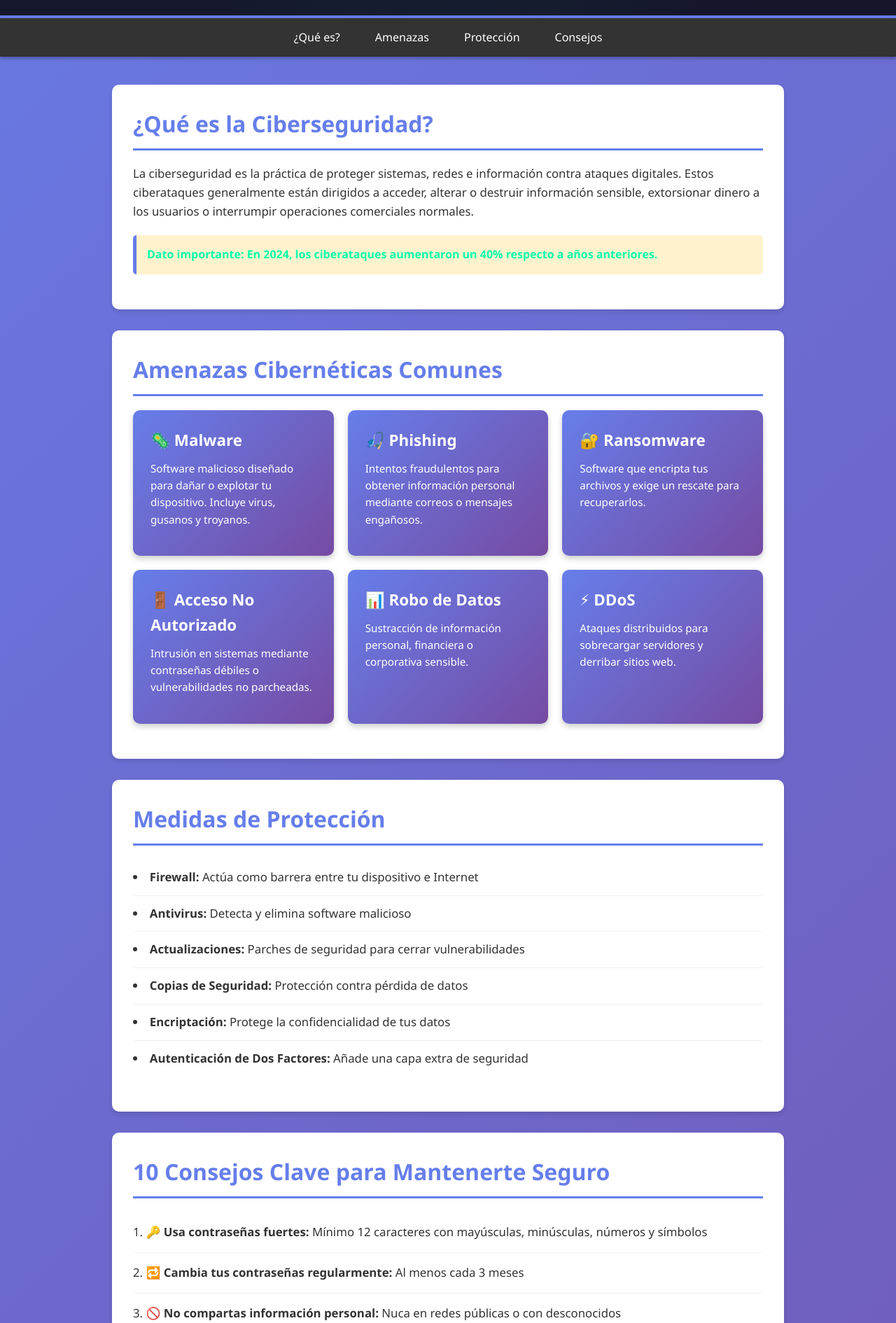
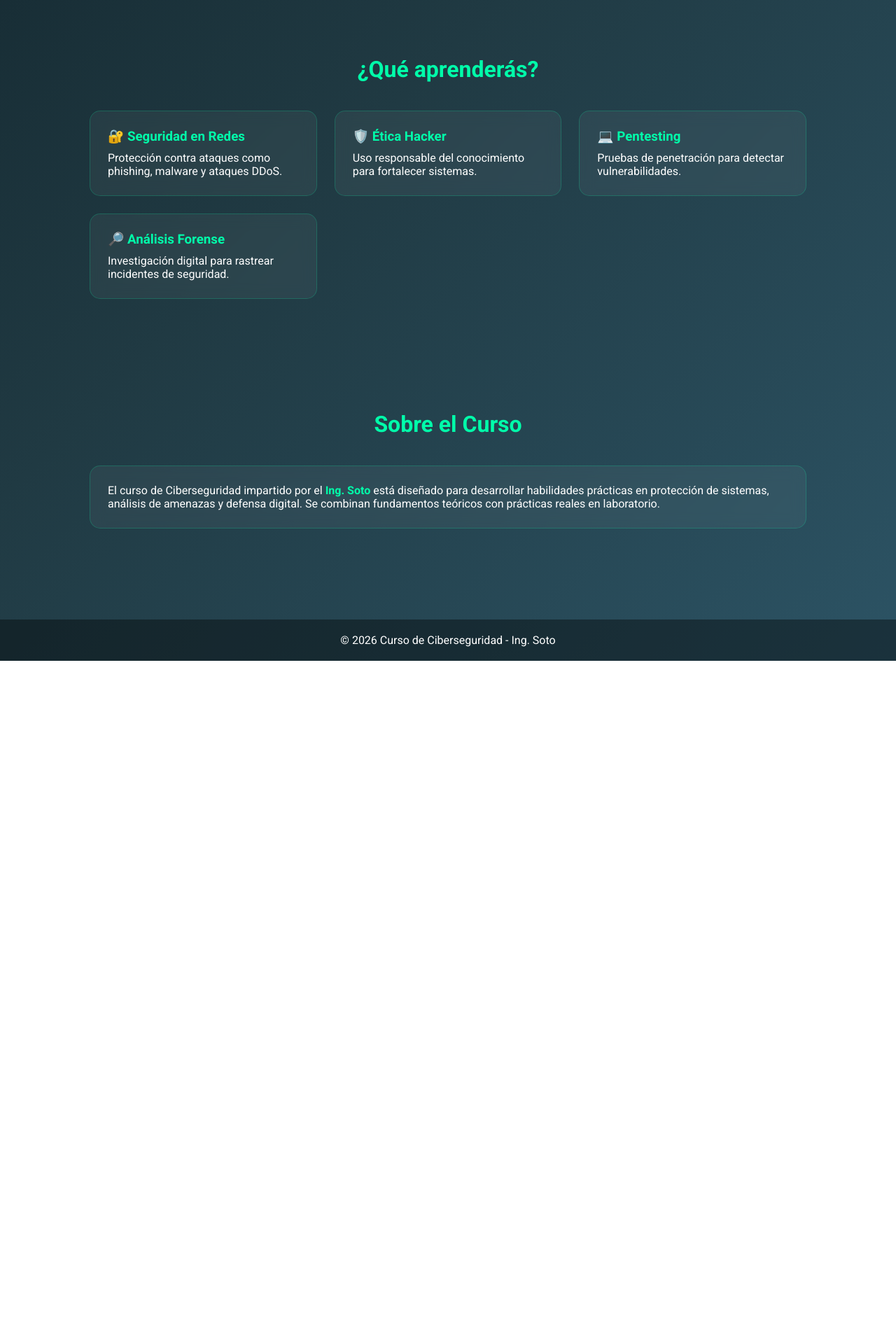
Before and after one commit to kroccodile76/my-first-static-web-app, a website: page src/index.html in a window 1280 px wide. Shown: the part 800-2690 px from the top of the page at 70% size. After the commit the page ends 1744 px from the top, so only its background shows below. Drawn offline with Linux system fonts and the light colour scheme.

Commit message:
cambio al que me gusto

```diff
--- a/src/index.html
+++ b/src/index.html
@@ -1,6 +1,5 @@
 <!DOCTYPE html>
 <html lang="es">
-<<<<<<<<< Temporary merge branch 1
 <head>
 <meta charset="UTF-8">
 <meta name="viewport" content="width=device-width, initial-scale=1.0">
@@ -124,103 +123,6 @@ footer{
 </head>
 
 <body>
-=========
-
-<head>
-  <meta charset="UTF-8">
-  <meta name="viewport" content="width=device-width, initial-scale=1.0">
-  <link rel="stylesheet" href="styles.css">
-  <title>Ciberseguridad - Protege tu Información</title>
-</head>
-
-<body>
-  <header>
-    <h1>🔒 Ciberseguridad</h1>
-    <p>Tu guía para proteger tu información en el mundo digital</p>
-  </header>
-
-  <nav>
-    <ul>
-      <li><a href="#que-es">¿Qué es?</a></li>
-      <li><a href="#amenazas">Amenazas</a></li>
-      <li><a href="#proteccion">Protección</a></li>
-      <li><a href="#consejos">Consejos</a></li>
-    </ul>
-  </nav>
-
-  <main>
-    <section id="que-es" class="section">
-      <h2>¿Qué es la Ciberseguridad?</h2>
-      <p>La ciberseguridad es la práctica de proteger sistemas, redes e información contra ataques digitales. Estos ciberataques generalmente están dirigidos a acceder, alterar o destruir información sensible, extorsionar dinero a los usuarios o interrumpir operaciones comerciales normales.</p>
-      <div class="highlight">
-        <strong>Dato importante:</strong> En 2024, los ciberataques aumentaron un 40% respecto a años anteriores.
-      </div>
-    </section>
-
-    <section id="amenazas" class="section">
-      <h2>Amenazas Cibernéticas Comunes</h2>
-      <div class="threat-grid">
-        <div class="threat-card">
-          <h3>🦠 Malware</h3>
-          <p>Software malicioso diseñado para dañar o explotar tu dispositivo. Incluye virus, gusanos y troyanos.</p>
-        </div>
-        <div class="threat-card">
-          <h3>🎣 Phishing</h3>
-          <p>Intentos fraudulentos para obtener información personal mediante correos o mensajes engañosos.</p>
-        </div>
-        <div class="threat-card">
-          <h3>🔐 Ransomware</h3>
-          <p>Software que encripta tus archivos y exige un rescate para recuperarlos.</p>
-        </div>
-        <div class="threat-card">
-          <h3>🚪 Acceso No Autorizado</h3>
-          <p>Intrusión en sistemas mediante contraseñas débiles o vulnerabilidades no parcheadas.</p>
-        </div>
-        <div class="threat-card">
-          <h3>📊 Robo de Datos</h3>
-          <p>Sustracción de información personal, financiera o corporativa sensible.</p>
-        </div>
-        <div class="threat-card">
-          <h3>⚡ DDoS</h3>
-          <p>Ataques distribuidos para sobrecargar servidores y derribar sitios web.</p>
-        </div>
-      </div>
-    </section>
-
-    <section id="proteccion" class="section">
-      <h2>Medidas de Protección</h2>
-      <ul class="protection-list">
-        <li><strong>Firewall:</strong> Actúa como barrera entre tu dispositivo e Internet</li>
-        <li><strong>Antivirus:</strong> Detecta y elimina software malicioso</li>
-        <li><strong>Actualizaciones:</strong> Parches de seguridad para cerrar vulnerabilidades</li>
-        <li><strong>Copias de Seguridad:</strong> Protección contra pérdida de datos</li>
-        <li><strong>Encriptación:</strong> Protege la confidencialidad de tus datos</li>
-        <li><strong>Autenticación de Dos Factores:</strong> Añade una capa extra de seguridad</li>
-      </ul>
-    </section>
-
-    <section id="consejos" class="section">
-      <h2>10 Consejos Clave para Mantenerte Seguro</h2>
-      <ol class="tips-list">
-        <li>🔑 <strong>Usa contraseñas fuertes:</strong> Mínimo 12 caracteres con mayúsculas, minúsculas, números y símbolos</li>
-        <li>🔁 <strong>Cambia tus contraseñas regularmente:</strong> Al menos cada 3 meses</li>
-        <li>🚫 <strong>No compartas información personal:</strong> Nuca en redes públicas o con desconocidos</li>
-        <li>✓ <strong>Verifica URLs antes de hacer clic:</strong> Asegúrate de que el sitio sea legítimo</li>
-        <li>📱 <strong>Habilita autenticación de dos factores:</strong> En cuentas importantes</li>
-        <li>🔄 <strong>Actualiza tus dispositivos:</strong> Instala parches de seguridad inmediatamente</li>
-        <li>📧 <strong>Desconfía de emails sospechosos:</strong> No descargues archivos de remitentes desconocidos</li>
-        <li>🛡️ <strong>Usa VPN en redes públicas:</strong> Para proteger tu conexión en cafeterías o aeropuertos</li>
-        <li>💾 <strong>Haz copias de seguridad:</strong> Guarda tus archivos importantes en la nube</li>
-        <li>📚 <strong>Mantente informado:</strong> Aprende sobre las últimas amenazas y tendencias</li>
-      </ol>
-    </section>
-  </main>
-
-  <footer>
-    <p>&copy; 2026 Ciberseguridad. Información para un mundo digital más seguro.</p>
-  </footer>
-</body>
->>>>>>>>> Temporary merge branch 2
 
 <header>
     <h1>CIBERSEGURIDAD</h1>
```
